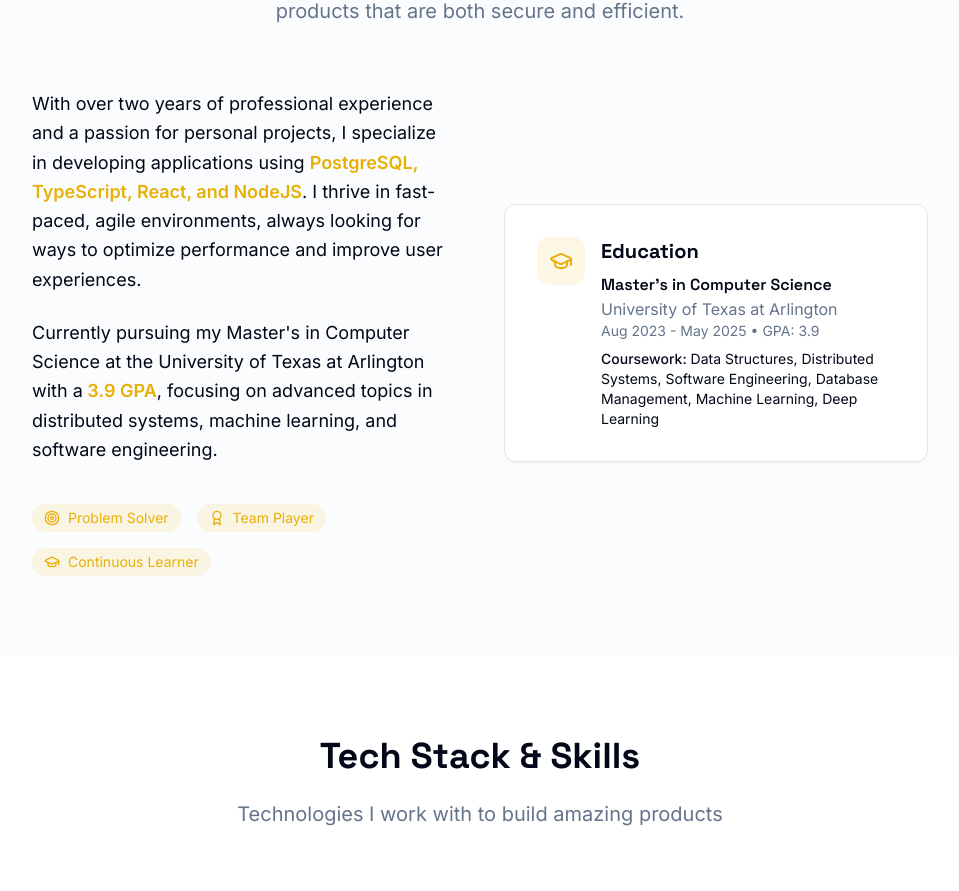
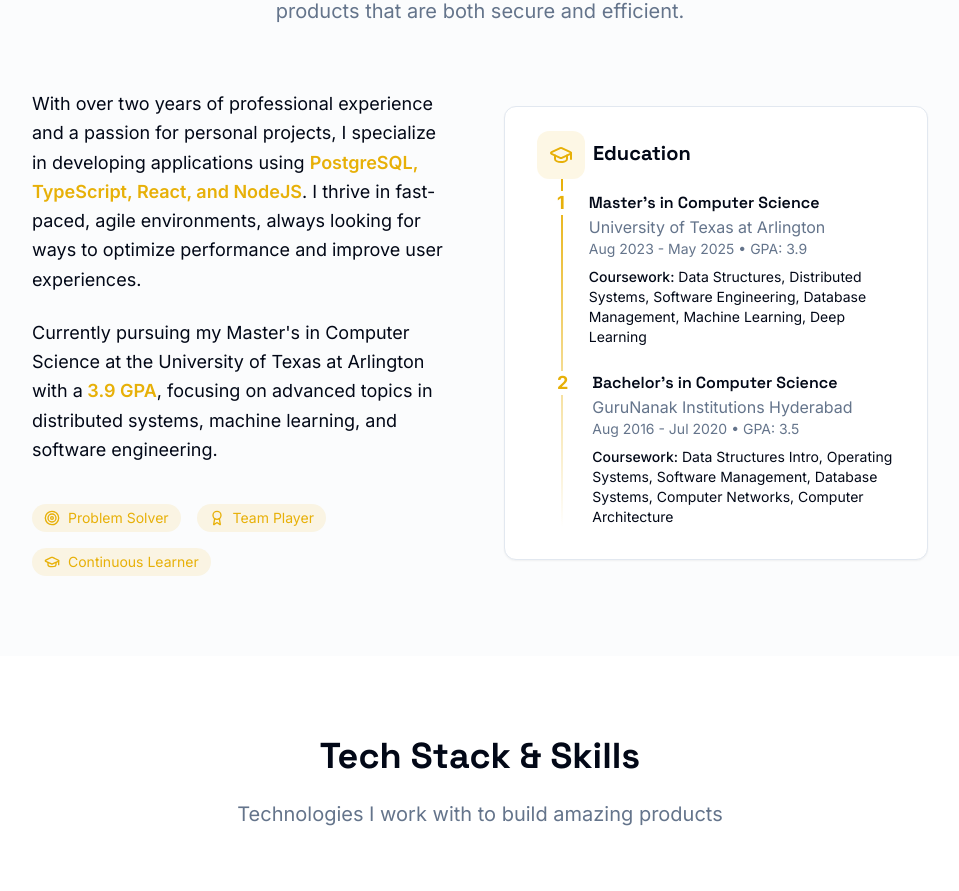
Before and after one commit to Ganixx/portfolio-website, a Next.js app: page / in a window 1280 px wide. Shown: the part 975-1866 px from the top of the page, without its empty margins (200-1159 px from the left). Built offline with nearby package versions, Linux system fonts and the light colour scheme.

Commit message:
Made changes to about me page timeline, added a new card for bachelor's degree

```diff
--- a/components/about.tsx
+++ b/components/about.tsx
@@ -16,14 +16,14 @@ export default function About() {
         <div ref={ref} className="max-w-4xl mx-auto">
           <div className="text-center mb-16">
             <h2
-              className={`text-4xl font-bold mb-6 transition-all duration-700 ${
+              className={`text-4xl font-bold mb-6 transition-all duration-400 ${
                 inView ? "opacity-100 translate-y-0" : "opacity-0 translate-y-10"
               }`}
             >
               About Me
             </h2>
             <p
-              className={`text-xl text-muted-foreground max-w-2xl mx-auto transition-all duration-700 delay-200 ${
+              className={`text-xl text-muted-foreground max-w-2xl mx-auto transition-all duration-500 delay-200 ${
                 inView ? "opacity-100 translate-y-0" : "opacity-0 translate-y-10"
               }`}
             >
@@ -77,13 +77,16 @@ export default function About() {
             >
               <Card className="overflow-hidden">
                 <CardContent className="p-8">
-                  <div className="flex items-start gap-4">
-                    <div className="w-12 h-12 bg-primary/10 rounded-lg flex items-center justify-center">
-                      <GraduationCap className="h-6 w-6 text-primary" />
-                    </div>
-                    <div className="flex-1">
-                      <h3 className="text-xl font-bold mb-2">Education</h3>
-                      <div className="space-y-4">
+                  <div className="flex flex-col gap-6 relative">
+                      <div className="absolute left-0 top-0 bottom-0 w-12 h-12 bg-primary/10 rounded-lg flex items-center justify-center -mt-2">
+                        <GraduationCap className="h-6 w-6 text-primary" />
+                      </div>
+                      <div className="absolute left-6 top-10 bottom-0 w-0.5 timeline-line hidden lg:block" />
+                      <h3 className="text-xl font-bold  pl-[3.5rem]">Education</h3>
+                      <div className="pl-5 flex gap-6">
+                        <div className="hidden lg:flex w-5 h-6 bg-card items-center justify-center z-10">
+                          <span className="text-primary font-bold text-lg">1</span>
+                        </div>
                         <div>
                           <h4 className="font-semibold">Master's in Computer Science</h4>
                           <p className="text-muted-foreground">University of Texas at Arlington</p>
@@ -94,8 +97,21 @@ export default function About() {
                           </p>
                         </div>
                       </div>
+                      <div className="pl-5 flex gap-6">
+                        <div className="hidden lg:flex w-5 h-6 bg-card items-center justify-center z-10">
+                          <span className="text-primary font-bold text-lg">2</span>
+                        </div>
+                        <div>
+                          <h4 className="font-semibold">Bachelor's in Computer Science</h4>
+                          <p className="text-muted-foreground">GuruNanak Institutions Hyderabad</p>
+                          <p className="text-sm text-muted-foreground">Aug 2016 - Jul 2020 • GPA: 3.5</p>
+                          <p className="text-sm mt-2">
+                            <span className="font-medium">Coursework:</span> Data Structures Intro, Operating Systems,
+                            Software Management, Database Systems, Computer Networks, Computer Architecture
+                          </p>
+                        </div>
+                      </div>
                     </div>
-                  </div>
                 </CardContent>
               </Card>
             </div>
```
